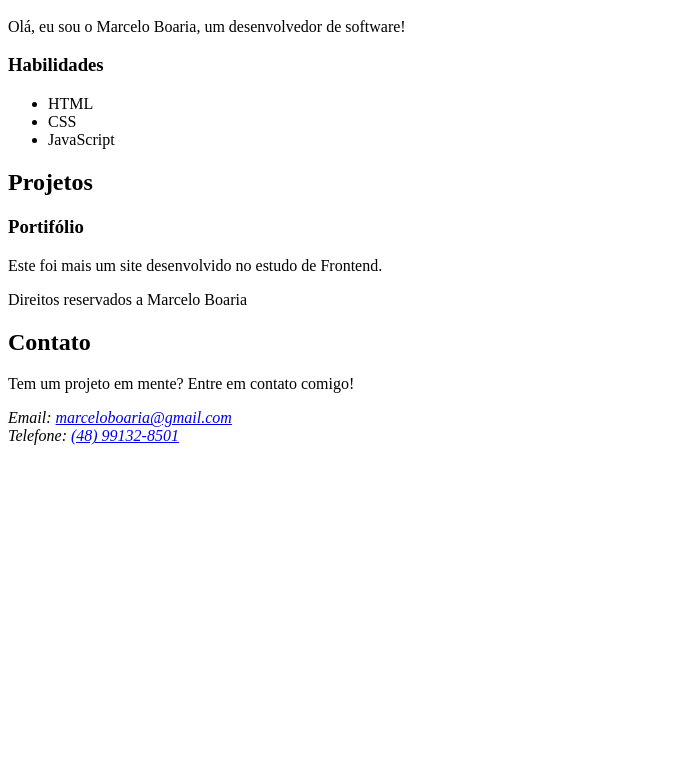
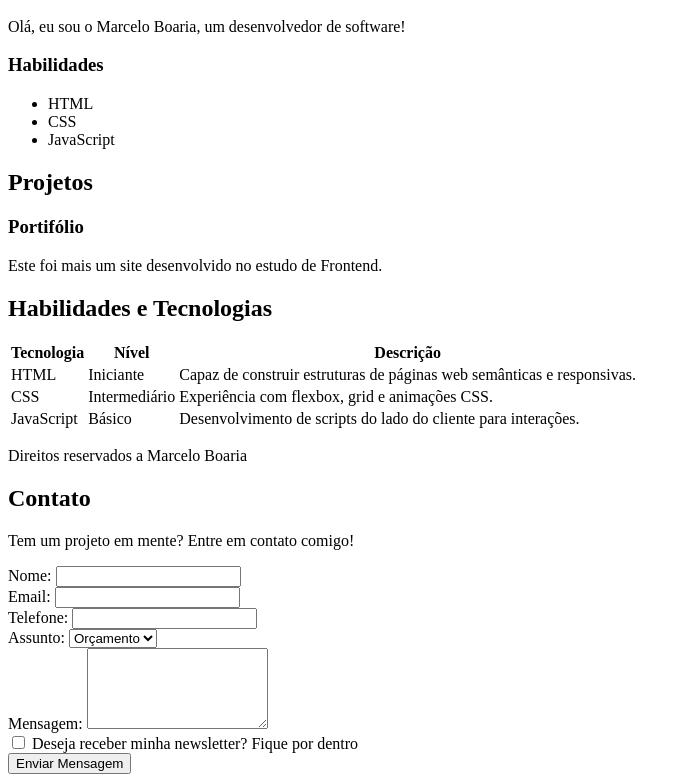
Before and after one commit to MarceloBoaria/frontend, a plain HTML site: page index.html in a window 1280 px wide. Shown: the part 1501-2283 px from the top of the page, without its empty margins (0-690 px from the left). Before the commit the page ends 1954 px from the top, so only its background shows below. Drawn offline with Linux system fonts and the light colour scheme.

Commit message:
Adição de formulário e tabela no site

```diff
--- a/index.html
+++ b/index.html
@@ -1,21 +1,26 @@
-<!DOCTYPE html>
+<!doctype html>
 <html lang="pt-br">
     <head>
-    <meta charset="UTF-8">
-    <meta name="viewport" content="width=device-width, initial-scale=1.0">
+        <meta charset="UTF-8" />
+        <meta name="viewport" content="width=device-width, initial-scale=1.0" />
         <title>Marcelo Boaria</title>
     </head>
 
     <body>
-
         <header>
             <h1>Marcelo Boaria</h1>
-        <nav> <!-- seção de navegação do site -->
-            <ul> <!-- lista não ordenada para links do nosso menu -->
+            <nav>
+                <!-- seção de navegação do site -->
+                <ul>
+                    <!-- lista não ordenada para links do nosso menu -->
                     <li><a href="#sobre">Sobre mim</a></li>
                     <li><a href="#projeto">Projetos</a></li>
                     <li><a href="#contato">Contato</a></li>
-                <li><a href="https://www.google.com" target="_blank">Google</a></li>
+                    <li>
+                        <a href="https://www.google.com" target="_blank"
+                            >Google</a
+                        >
+                    </li>
                     <!-- sobre mim -->
                 </ul>
             </nav>
@@ -23,7 +28,11 @@
 
         <section>
             <h2 id="sobre">Sobre mim</h2>
-        <img src="marceloboaria.jpeg" alt="imagem de perfil de Marcelo Boaria" titl7e="imagem de Marcelo Boaria">
+            <img
+                src="marceloboaria.jpeg"
+                alt="imagem de perfil de Marcelo Boaria"
+                title="imagem de Marcelo Boaria"
+            />
             <article>
                 <p>
                     Olá, eu sou o Marcelo Boaria, um desenvolvedor de software!
@@ -43,10 +52,38 @@
             <h2 id="projeto">Projetos</h2>
             <article>
                 <h3>Portifólio</h3>
-            <p>
-                Este foi mais um site desenvolvido no estudo de Frontend.
-            </p>
+                <p>Este foi mais um site desenvolvido no estudo de Frontend.</p>
             </article>
+        </section>
+
+            <section id="habilidades">
+                <h2>Habilidades e Tecnologias</h2>
+                <table>
+                    <thead>
+                        <tr>
+                            <th>Tecnologia</th>
+                            <th>Nível</th>
+                            <th>Descrição</th>
+                        </tr>
+                    </thead>
+                    <tbody>
+                        <tr>
+                            <td>HTML</td>
+                            <td>Iniciante</td>
+                            <td>Capaz de construir estruturas de páginas web semânticas e responsivas.</td>
+                        </tr>
+                        <tr>
+                            <td>CSS</td>
+                            <td>Intermediário</td>
+                            <td>Experiência com flexbox, grid e animações CSS.</td>
+                        </tr>
+                        <tr>
+                            <td>JavaScript</td>
+                            <td>Básico</td>
+                            <td>Desenvolvimento de scripts do lado do cliente para interações.</td>
+                        </tr>
+                    </tbody>
+                </table>
             </section>
 
         <footer>
@@ -54,12 +91,32 @@
             <section>
                 <h2 id="contato">Contato</h2>
                 <p>Tem um projeto em mente? Entre em contato comigo!</p>
-            <address>
-                Email: <a href="mailto:marceloboaria@gmail.com">marceloboaria@gmail.com</a> <br>
-                Telefone: <a href="tel:48991328501">(48) 99132-8501</a>
-            </address>
+                <form action="">
+                    <label for="nome">Nome:</label>
+                    <input type="text" id="nome" name="nome" required/> <br>
+
+                    <label for="email">Email:</label>
+                    <input type="email" id="email" name="email" required/> <br>
+
+                    <label for="telefone">Telefone:</label>
+                    <input type="tel" id="telefone" name="telefone"/> <br>
+
+                    <label for="assunto">Assunto:</label>
+                    <select id="assunto" name="assunto">
+                        <option value="orçamento">Orçamento</option>
+                        <option value="duvida">Dúvida</option>
+                        <option value="outro">Outro</option>
+                    </select> <br>
+
+                    <label for="mensagem">Mensagem: </label>
+                    <textarea id="mensagem" name="mensagem" cols="20" rows="5" required></textarea> <br>
+
+                    <input type="checkbox" id="inscricao" name="inscricao"/>
+                    <label for="inscricao">Deseja receber minha newsletter? Fique por dentro</label> <br>
+
+                    <input type="submit" value="Enviar Mensagem"/>
+                </form>
             </section>
         </footer>
-
     </body>
 </html>
```
Lines whose indentation alone changed are shown as unchanged.
